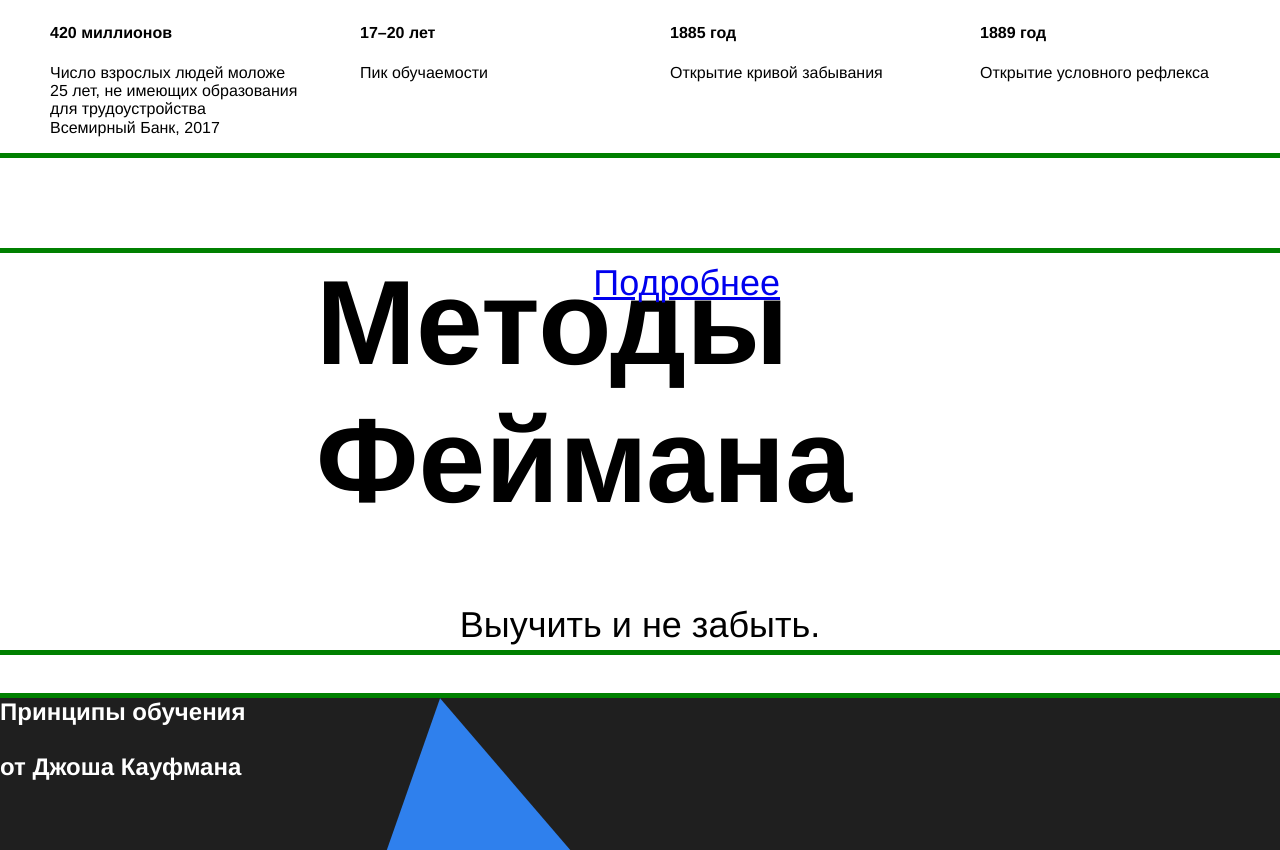
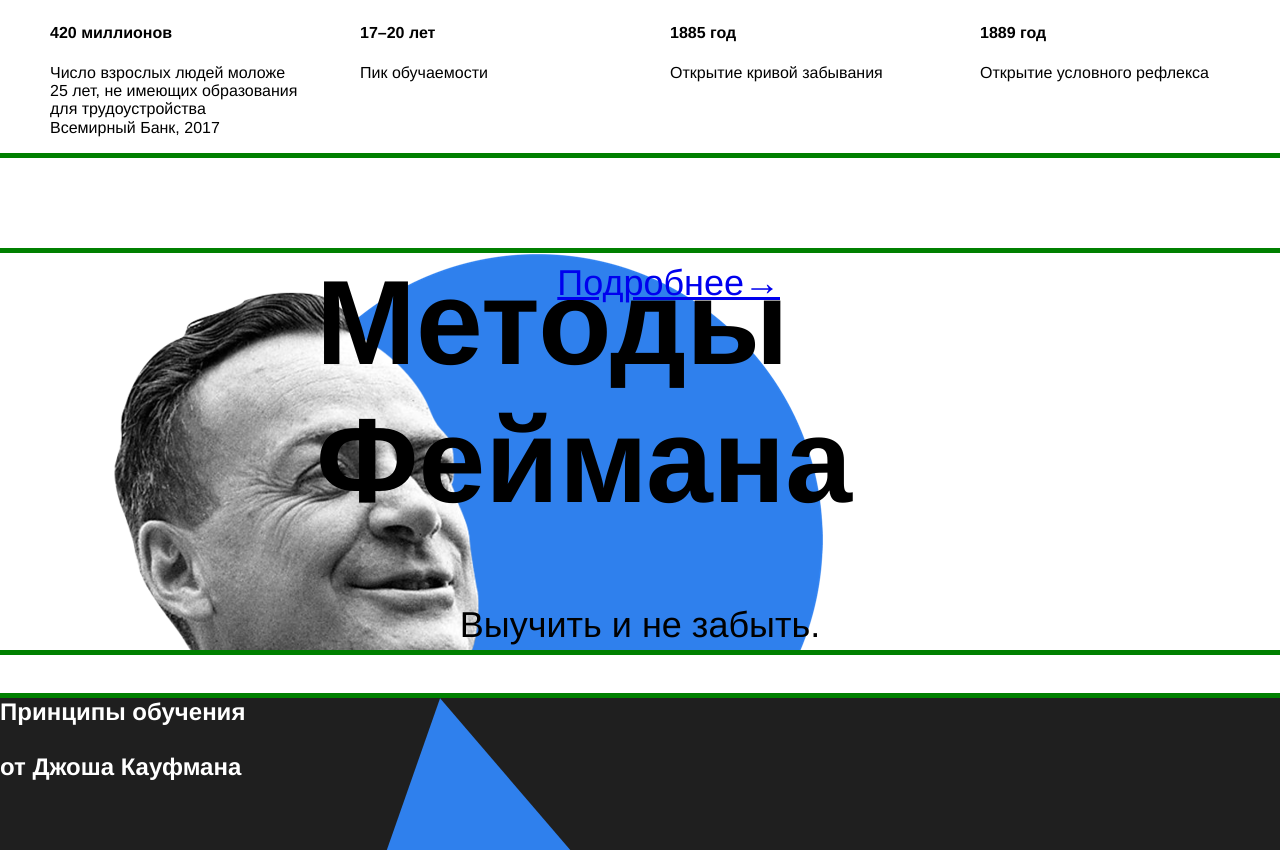
Before and after one commit to VilsonKh/how-to-learn, a plain HTML site: page index.html in a window 1280 px wide. Shown: the part 1743-2593 px from the top of the page. Drawn offline with Linux system fonts and the light colour scheme.

Commit message:
мелкие исправления

```diff
--- a/index.html
+++ b/index.html
@@ -14,7 +14,7 @@
         <h1 class="header__title">Научиться <br> учиться</h1>
       <div class="header__subtitle">
         Какие современные и эффективные подходы к обучению вы можете использовать в своей жизни?
-        <a href="#" class="header__link">Узнать</a>
+        <a href="#" class="header__link">Узнать&#8594;</a>
       </div>
       <div class="header__main-illustration">
       </div>
@@ -76,7 +76,7 @@
 
           <h1 class="feyman__title">Методы Феймана</h1>
           <h4 class="feyman__subtitle">Выучить и не забыть.</h4>
-          <a href="#" class="feyman__link">Подробнее</a>
+          <a href="#" class="feyman__link">Подробнее&#8594;</a>
 
       </section>
 
--- a/style.css
+++ b/style.css
@@ -167,7 +167,8 @@
   right: 500px;
 }
 
-.feynman__background{
+.feynman{
+  display: block;
   background-image: url(/how-to-learn/images/feynman.png);
   background-size: 867px 637px;
   background-repeat: no-repeat;
```
